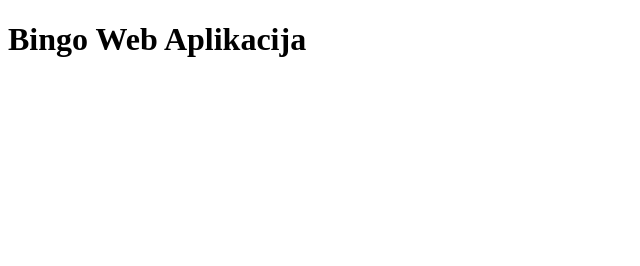
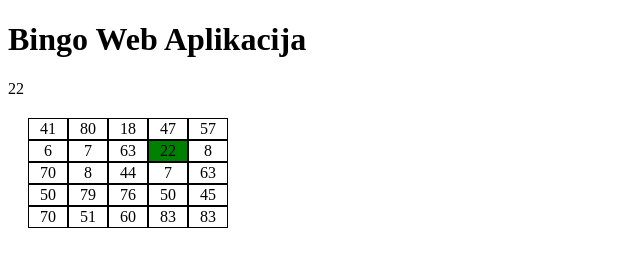
Before and after one commit to CekicN/Bingo, a website built with webpack: page index.html in a window 1280 px wide. Both pictures are taken after a click on the button "Započni igru". Shown: the whole page, without its empty margins (0-640 px from the left). Built offline with nearby package versions, Linux system fonts and the light colour scheme; data requests are answered from the project's data file.

Commit message:
BingoTickets

```diff
--- a/db/user.json
+++ b/db/user.json
@@ -2,18 +2,7 @@
   "Users": [
     {
       "username": "Nikola",
-      "price": 100,
-      "listOfNumbers": []
-    },
-    {
-      "username": "dad",
-      "price": 100,
-      "listOfNumbers": []
-    },
-    {
-      "username": "xd",
-      "price": 100,
-      "listOfNumbers": []
+      "price": 100
     }
   ]
 }
--- a/index.html
+++ b/index.html
@@ -12,6 +12,7 @@
         <h1>Bingo Web Aplikacija</h1>
         <button id="start-btn">Započni igru</button>
         <input type="text" name="user" id="username"/>
+        <input type="number" value="1" name="numOfTickets" id="numOfTickets"/>
 
         <h3></h3>
         <div id="number-display">
--- a/src/bingoGame.ts
+++ b/src/bingoGame.ts
@@ -1,35 +1,95 @@
-import { BehaviorSubject, Subject, concatAll, delay, distinct, from, interval, map, of, scan, take, tap } from "rxjs";
+import { BehaviorSubject, Observable, Subject, combineLatest, concatAll, delay, distinct, from, interval, map, merge, of, scan, switchMap, take, takeUntil, takeWhile, tap } from "rxjs";
 import { User } from "./userModel";
+import { ticket } from "./ticketModel";
 
 
 const numberDisplay = document.querySelector('#number-display');
+const playerBoard = document.querySelector('#players');
+export class BingoGame{
+    public userSubject:BehaviorSubject<User>;
+    public numbers:Subject<number>;
+    private stopGame$:Subject<boolean>;
+    public tickets$:Subject<ticket>
 
-export class BingoGame{
-    public userSubject:Subject<User>;
-    public numbers:Subject<number>;
-    numberGenerator$:any!;
     constructor()
     {
-        this.userSubject = new Subject<User>();
+        this.userSubject = new BehaviorSubject<User>(null);
         this.numbers = new Subject<number>();
+        this.stopGame$ = new Subject();
+        this.tickets$ = new Subject<ticket>();
     }
 
     startGame()
     {
-        this.generateNumbers().pipe(take(75)).subscribe((number) => {
-            let lastNum = number.at(number.length-1);
-            this.numbers.next(lastNum);
-            this.drawNumber(lastNum);
+        const generatedNumber$ = this.generateNumbers();
+        generatedNumber$.pipe(
+            takeUntil(this.stopGame$),
+            take(75)
+            )
+        this.tickets$.subscribe((ticket) => {
+            console.log("ticket");
+            this.drawTable(ticket);
         })
+        combineLatest([this.tickets$, generatedNumber$]).pipe(
+            map(([ticket, generatedNumbers]) => {
+                const generatedNumber = generatedNumbers[generatedNumbers.length-1]
+                this.drawNumber(generatedNumber);
+                if(ticket.listOfNumbers.includes(generatedNumber))
+                {
+                    let div = playerBoard.querySelector(`#div_${generatedNumber}`);
+                    div.classList.add("nadjen_bg");
+                }
+            })
+        ).subscribe();
 
-        return of(null);
-    }
-    unsubscribe()
-    {
-        this.numberGenerator$.unsubscribe();
+        const winningTicket$ = this.tickets$.pipe(
+            switchMap((ticket) => {
+                console.log(ticket);
+              return generatedNumber$.pipe(
+                scan((acc, generatedNumbers) => {
+                    const generatedNumber = generatedNumbers[generatedNumbers.length-1]
+                    if (ticket.listOfNumbers.includes(generatedNumber)) {
+                        acc.push(generatedNumber);
+                    }
+                    return acc;
+                }, []),
+                map((winningNumbers) => {
+                    const winner = winningNumbers.length >= 15;
+                    if(winner)
+                    {
+                        console.log(winner, ticket);
+                    }
+
+                    return winner;
+                })
+              );
+            })
+          ).subscribe();
+
+
+
+
+
+
+        this.userSubject.subscribe((user) => {
+
+
+
+            // let winner = new BehaviorSubject<number>(0);
+            // winner.subscribe((num) => {
+            //   if(num === 15)
+            //   {
+            //     this.stopGame();
+            //   }
+            // })
+          })
     }
 
-    generateNumberForUser():number[]
+    stopGame()
+    {
+        this.stopGame$.next(true);
+    }
+    generateNumberForTicket():ticket
     {
         let listOfNumbers:number[] = [];
 
@@ -37,24 +97,29 @@ export class BingoGame{
         {
             listOfNumbers.push(Math.floor(Math.random() * 90 + 1));
         }
+        const ticket:ticket={
+            listOfNumbers
+        }
+        return ticket;
+    }
 
-        return listOfNumbers;
+    addTicket()
+    {
+        this.tickets$.next(this.generateNumberForTicket());
     }
 
     logUser(name:String, price_:number)
     {
+        this.tickets$.pipe()
         let user:User = {
             username: name,
-            price: price_,
-            listOfNumbers:[]
+            price: price_
         };
         fetch("http://localhost:3000/Users/"+name.toString()).then(p => {
             if(p.ok)
             {
                 p.json().then(q => {
                     user = q
-                    user.listOfNumbers = this.generateNumberForUser();
-                    console.log("Ima user")
                     this.userSubject.next(user);
                 })
 
@@ -74,12 +139,7 @@ export class BingoGame{
                         if(p.clone().ok)
                         {
                             p.clone().json().then(q => {
-                                console.log(p.json());
-                                console.log(q);
                                 user = q;
-                                user.listOfNumbers = this.generateNumberForUser();
-                                console.log("Nema user")
-
                                 this.userSubject.next(user);
 
                             })
@@ -106,7 +166,7 @@ export class BingoGame{
     }
     generateNumbers()
     {
-        numberGenerator$ = interval(100).pipe(
+        const numberGenerator$ = interval(500).pipe(
             map(() => Math.floor(Math.random() * 90 + 1)),
             distinct(),
             scan((acc, curr) => {
@@ -118,4 +178,18 @@ export class BingoGame{
           );
         return numberGenerator$;
     }
+    drawTable(ticket:ticket)
+    {
+        let d = document.createElement("div");
+        d.className = "player-board"
+        playerBoard.appendChild(d);
+
+        ticket.listOfNumbers.forEach((n) => {
+            let div = document.createElement('div');
+            div.textContent = n.toString();
+            div.className = "userNumber"
+            div.id = `div_${n}`
+            d.appendChild(div);
+        })
+    }
 }
--- a/src/index.ts
+++ b/src/index.ts
@@ -3,60 +3,26 @@ import { User } from "./userModel";
 import { BingoGame } from "./bingoGame";
 
 let startBtn:HTMLButtonElement = document.querySelector('#start-btn');
-const numberDisplay = document.querySelector('#number-display');
-const playerBoard = document.querySelector('#players');
 let usernameInput:HTMLInputElement = document.querySelector('#username');
+let numOfTicketsInput:HTMLInputElement = (<HTMLInputElement>document.querySelector('#numOfTickets'));
 let bingo = new BingoGame();
 startBtn.addEventListener('click', () => {
-  bingo.userSubject.subscribe((user) => {
-    console.log("Pocelo")
-    drawTable(user);
-
-    let winner = new BehaviorSubject<number>(0);
-    winner.subscribe((num) => {
-      if(num === 15)
-      {
-        bingo.numbers.unsubscribe();
-        console.log("UNSUBSCRIBE")
-      }
-    })
-
-    bingo.numbers.subscribe((num) => {
-      if(user.listOfNumbers.indexOf(num) != -1)
-      {
-        let div = playerBoard.querySelector(`#div_${num}`);
-        div.classList.add("nadjen_bg");
-        winner.next(winner.value + 1);
-      }
-    })
-  })
 
 
   if(startBtn != null && usernameInput != null)
   {
     startBtn.parentElement.removeChild(startBtn);
     usernameInput.parentElement.removeChild(usernameInput);
+    numOfTicketsInput.parentElement.removeChild(numOfTicketsInput);
   }
+
+  bingo.startGame();
 
   bingo.logUser(usernameInput.value, 100);
 
-    bingo.startGame();
+  let numOfTickets:number = parseInt(numOfTicketsInput.value);
+  for(let i = 0; i < numOfTickets; i++)
+  {
+    bingo.addTicket();
+  }
 })
-
-function drawTable(user:User)
-{
-  let d = document.createElement("div");
-  d.className = "player-board"
-  playerBoard.appendChild(d);
-
-  let usernameText:HTMLElement = document.querySelector('h3')
-  usernameText.innerText = user.username.toString();
-
-  user.listOfNumbers.forEach((n) => {
-    let div = document.createElement('div');
-    div.textContent = n.toString();
-    div.className = "userNumber"
-    div.id = `div_${n}`
-    d.appendChild(div);
-  })
-}
--- /dev/null
+++ b/src/ticketModel.ts
@@ -0,0 +1,3 @@
+export interface ticket{
+    listOfNumbers:Number[]
+}
--- a/src/userModel.ts
+++ b/src/userModel.ts
@@ -1,5 +1,4 @@
 export interface User{
     username:String,
-    price:Number,
-    listOfNumbers:Number[]
+    price:Number
 }
```
Also changed, not shown: dist/bundle.js.
